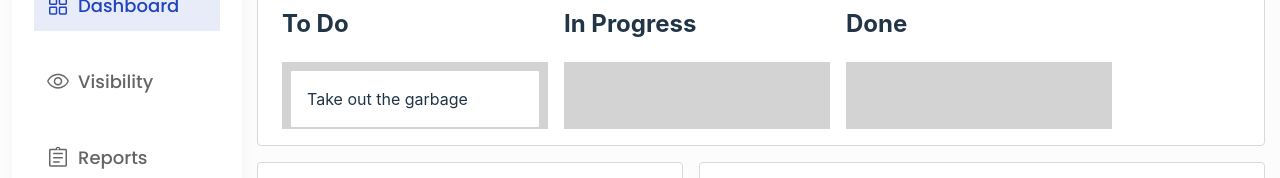
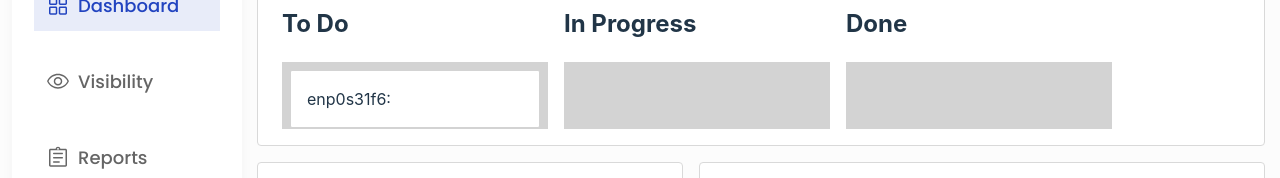
Before and after one commit to lior-tsah/kadabra, a React (Vite) app: page /dashboard in a window 1280 px wide. Both pictures are taken after a click on the button "Discover". Shown: the part 220-398 px from the top of the page. Built offline with nearby package versions, Linux system fonts and the light colour scheme.

Commit message:
connect interfaces to kanban

```diff
--- a/src/components/kanbanBoard/KanbanBoard.tsx
+++ b/src/components/kanbanBoard/KanbanBoard.tsx
@@ -1,19 +1,23 @@
 import React, { useState } from "react";
 import KanbanColumn from "./KanbanColumn";
 import { BoardData, Column, Task } from "./types";
+import { mockData } from "../../mockData/data";
 
+const interfaceData = mockData.network_interfaces.reduce(
+  (acc: any, obj: any) => {
+    acc[obj.ip_address] = obj;
+    return acc;
+  },
+  {}
+);
 const initialData: BoardData = {
-  tasks: {
-    "task-1": { id: "task-1", content: "Take out the garbage" },
-    "task-2": { id: "task-2", content: "Watch my favorite show" },
-    "task-3": { id: "task-3", content: "Charge my phone" },
-    "task-4": { id: "task-4", content: "Cook dinner" },
-  },
+  tasks: interfaceData,
+
   columns: {
     "column-1": {
       id: "column-1",
       title: "To Do",
-      taskIds: ["task-1", "task-2", "task-3", "task-4"],
+      taskIds: mockData.network_interfaces.map((item) => item.ip_address),
     },
     "column-2": {
       id: "column-2",
@@ -37,8 +41,8 @@ const KanbanBoard: React.FC = () => {
     const startCol = JSON.parse(e.dataTransfer.getData("column"));
     data.columns[startCol.id].taskIds = data.columns[
       startCol.id
-    ].taskIds.filter((id) => id !== droppedTask.id);
-    data.columns[column.id].taskIds.push(droppedTask.id);
+    ].taskIds.filter((id) => id !== droppedTask.ip_address);
+    data.columns[column.id].taskIds.push(droppedTask.ip_address);
     setData({ ...data });
   };
 
--- a/src/components/kanbanBoard/KanbanColumn.tsx
+++ b/src/components/kanbanBoard/KanbanColumn.tsx
@@ -14,7 +14,6 @@ const KanbanColumn: React.FC<ColumnProps> = ({ column, tasks, onDragEnd }) => {
       <h2>{column.title}</h2>
       <>
         <div
-          draggable
           onDragOver={(e) => e.preventDefault()}
           onDrop={(e) => onDragEnd(e, column)}
           style={{
@@ -25,7 +24,7 @@ const KanbanColumn: React.FC<ColumnProps> = ({ column, tasks, onDragEnd }) => {
           }}
         >
           {tasks.map((task, index) => (
-            <Task key={task.id} task={task} index={index} column={column} />
+            <Task key={task.ip_address} task={task} index={index} column={column} />
           ))}
         </div>
       </>
--- a/src/components/kanbanBoard/Task.tsx
+++ b/src/components/kanbanBoard/Task.tsx
@@ -34,7 +34,7 @@ const Task: React.FC<TaskProps> = ({ task, index, column }) => {
           borderRadius: 2,
         }}
       >
-        {task.content}
+        {task?.interface}
       </div>
     </div>
   );
--- a/src/components/kanbanBoard/types.ts
+++ b/src/components/kanbanBoard/types.ts
@@ -1,6 +1,8 @@
 export interface Task {
-  id: string;
-  content: string;
+  ip_address: string;
+  interface: string;
+  netmask: string;
+  broadcast: string;
 }
 
 export interface Column {
```
